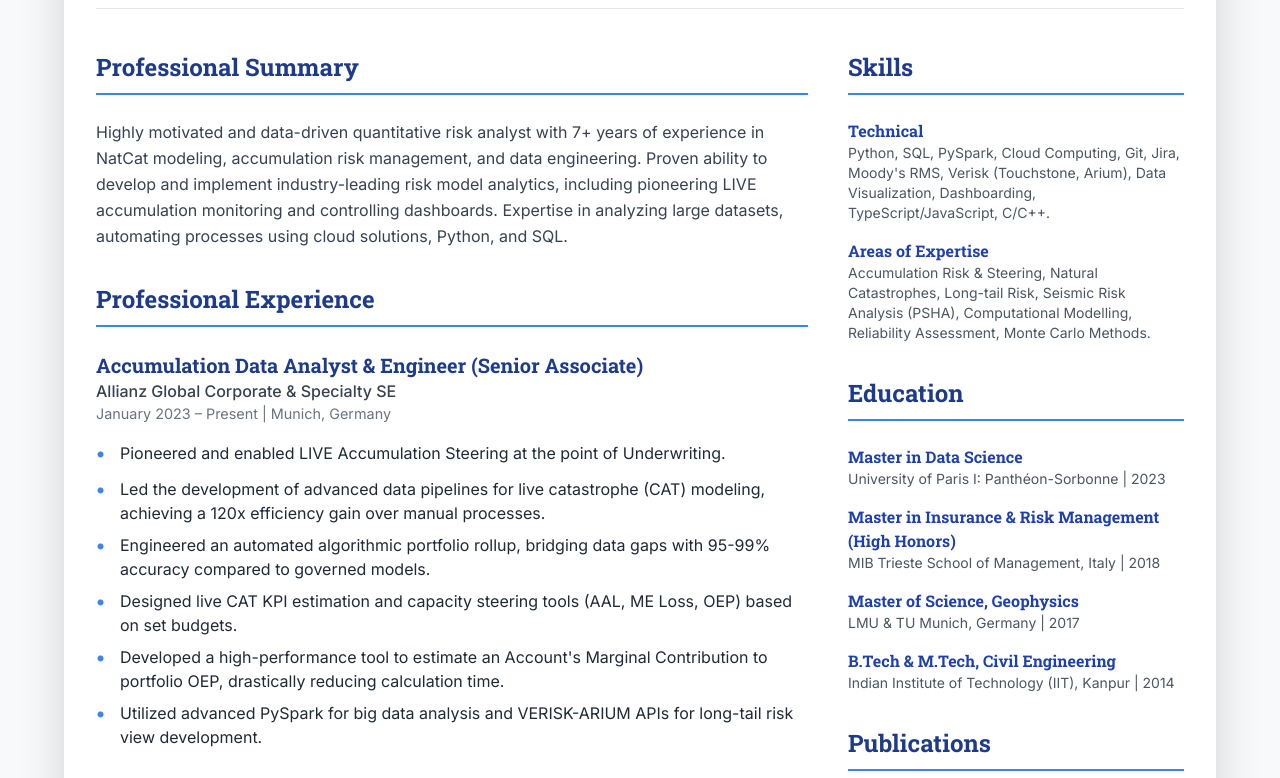
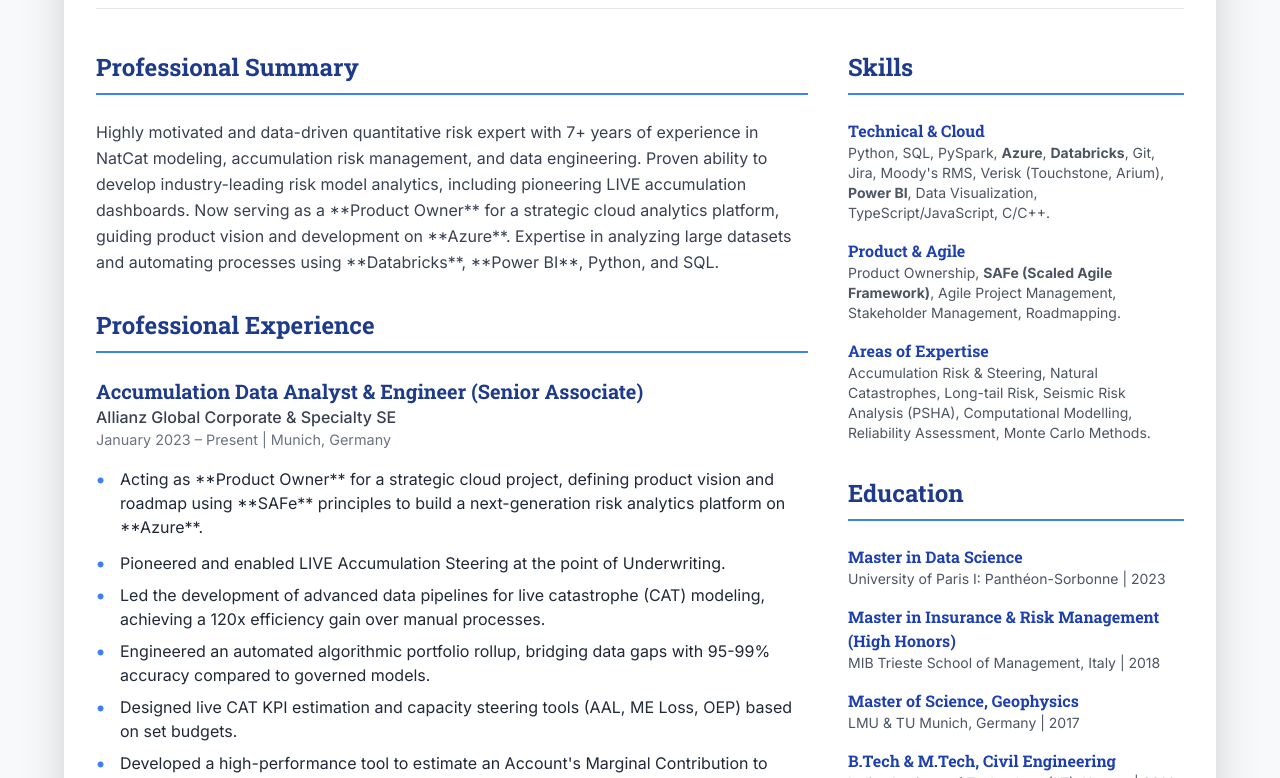
Before and after one commit to RohitRanjan1812/rohitranjan1812.github.io, a plain HTML site: page index.html in a window 1280 px wide. Shown: the part 224-1002 px from the top of the page. Drawn offline with nearby package versions, Linux system fonts and the light colour scheme.

Commit message:
Update index.html

```diff
--- a/index.html
+++ b/index.html
@@ -62,7 +62,7 @@
             <img src="https://placehold.co/150x150/E2E8F0/4A5568?text=RR" alt="Rohit Ranjan" class="w-32 h-32 sm:w-36 sm:h-36 rounded-full mr-0 sm:mr-8 mb-4 sm:mb-0 border-4 border-blue-200">
             <div class="text-center sm:text-left">
                 <h1 class="text-5xl font-bold text-blue-900">Rohit Ranjan</h1>
-                <p class="text-xl text-gray-600 mt-2">Senior Quant Risk Expert | Data Science & Engineering</p>
+                <p class="text-xl text-gray-600 mt-2">Senior Quant Risk Expert | Product Owner | Data Science & Engineering</p>
                 <div class="flex flex-wrap justify-center sm:justify-start items-center space-x-4 mt-6 text-gray-600 text-sm">
                     <a href="mailto:rohitranjan1812@gmail.com" class="hover:text-blue-600 transition-colors duration-300">
                         <i class="fas fa-envelope mr-1"></i>rohitranjan1812@gmail.com
@@ -87,7 +87,7 @@
                 <section id="summary">
                     <h2 class="section-title">Professional Summary</h2>
                     <p class="text-gray-700 leading-relaxed">
-                        Highly motivated and data-driven quantitative risk analyst with 7+ years of experience in NatCat modeling, accumulation risk management, and data engineering. Proven ability to develop and implement industry-leading risk model analytics, including pioneering LIVE accumulation monitoring and controlling dashboards. Expertise in analyzing large datasets, automating processes using cloud solutions, Python, and SQL.
+                        Highly motivated and data-driven quantitative risk expert with 7+ years of experience in NatCat modeling, accumulation risk management, and data engineering. Proven ability to develop industry-leading risk model analytics, including pioneering LIVE accumulation dashboards. Now serving as a **Product Owner** for a strategic cloud analytics platform, guiding product vision and development on **Azure**. Expertise in analyzing large datasets and automating processes using **Databricks**, **Power BI**, Python, and SQL.
                     </p>
                 </section>
 
@@ -99,12 +99,12 @@
                             <p class="company-name">Allianz Global Corporate & Specialty SE</p>
                             <p class="date-location">January 2023 – Present | Munich, Germany</p>
                             <ul class="mt-4 space-y-2">
+                                <li class="bullet-point">Acting as **Product Owner** for a strategic cloud project, defining product vision and roadmap using **SAFe** principles to build a next-generation risk analytics platform on **Azure**.</li>
                                 <li class="bullet-point">Pioneered and enabled LIVE Accumulation Steering at the point of Underwriting.</li>
                                 <li class="bullet-point">Led the development of advanced data pipelines for live catastrophe (CAT) modeling, achieving a 120x efficiency gain over manual processes.</li>
                                 <li class="bullet-point">Engineered an automated algorithmic portfolio rollup, bridging data gaps with 95-99% accuracy compared to governed models.</li>
                                 <li class="bullet-point">Designed live CAT KPI estimation and capacity steering tools (AAL, ME Loss, OEP) based on set budgets.</li>
                                 <li class="bullet-point">Developed a high-performance tool to estimate an Account's Marginal Contribution to portfolio OEP, drastically reducing calculation time.</li>
-                                <li class="bullet-point">Utilized advanced PySpark for big data analysis and VERISK-ARIUM APIs for long-tail risk view development.</li>
                             </ul>
                         </div>
                         <div>
@@ -135,8 +135,12 @@
                     <h2 class="section-title">Skills</h2>
                     <div class="space-y-4">
                         <div>
-                            <h3 class="font-bold text-blue-800">Technical</h3>
-                            <p class="text-sm text-gray-600">Python, SQL, PySpark, Cloud Computing, Git, Jira, Moody's RMS, Verisk (Touchstone, Arium), Data Visualization, Dashboarding, TypeScript/JavaScript, C/C++.</p>
+                            <h3 class="font-bold text-blue-800">Technical & Cloud</h3>
+                            <p class="text-sm text-gray-600">Python, SQL, PySpark, <span class="font-semibold">Azure</span>, <span class="font-semibold">Databricks</span>, Git, Jira, Moody's RMS, Verisk (Touchstone, Arium), <span class="font-semibold">Power BI</span>, Data Visualization, TypeScript/JavaScript, C/C++.</p>
+                        </div>
+                        <div>
+                            <h3 class="font-bold text-blue-800">Product & Agile</h3>
+                            <p class="text-sm text-gray-600">Product Ownership, <span class="font-semibold">SAFe (Scaled Agile Framework)</span>, Agile Project Management, Stakeholder Management, Roadmapping.</p>
                         </div>
                         <div>
                             <h3 class="font-bold text-blue-800">Areas of Expertise</h3>
```
